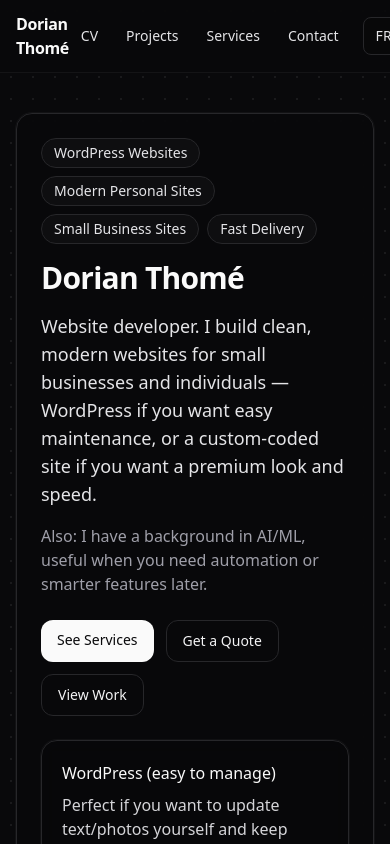
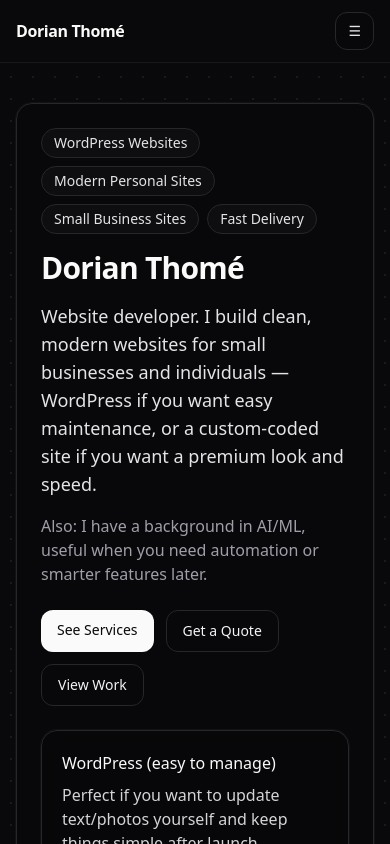
Before and after one commit to Dorian4Git/dorian-portfolio, a Next.js app: page / in a window 390 px wide. Shown: the top 844 px of the page. Built offline with nearby package versions, Linux system fonts and the light colour scheme.

Commit message:
sidebar header for mobile or small screen

```diff
--- a/components/SiteFooter.tsx
+++ b/components/SiteFooter.tsx
@@ -8,7 +8,7 @@
           <div className="space-y-2">
             <div className="text-base text-zinc-200">
               <span className="font-medium text-zinc-50">Dorian Thomé</span>{" "}
-              <span className="text-zinc-400">— Data analyst & Web Developer</span>
+              <span className="text-zinc-400">— Web & Data</span>
             </div>
             <div className="text-base text-zinc-400">
               Building clean, modern websites for small businesses and individuals.
--- a/components/SiteHeader.tsx
+++ b/components/SiteHeader.tsx
@@ -2,12 +2,22 @@
 
 import Link from "next/link";
 import { usePathname } from "next/navigation";
+import { useEffect, useMemo, useState } from "react";
 import type { ReactNode } from "react";
 
-function NavLink({ href, children }: { href: string; children: ReactNode }) {
+function NavLink({
+  href,
+  children,
+  onClick,
+}: {
+  href: string;
+  children: ReactNode;
+  onClick?: () => void;
+}) {
   return (
     <Link
       href={href}
+      onClick={onClick}
       className="rounded-lg px-3 py-2 text-sm text-zinc-200 hover:bg-zinc-900/60 hover:text-zinc-50 transition"
     >
       {children}
@@ -16,53 +26,83 @@
 }
 
 function computeLanguageSwitch(pathname: string | null) {
-  // pathname examples:
-  // "/" | "/services" | "/contact"
-  // "/fr" | "/fr/services" | "/fr/contact"
   const path = pathname ?? "/";
 
   const isFR = path === "/fr" || path.startsWith("/fr/");
   const currentLang = isFR ? "fr" : "en";
 
-  // Strip "/fr" prefix for EN target
   const stripped = isFR ? (path === "/fr" ? "/" : path.replace(/^\/fr/, "")) : path;
 
-  // Build opposite language path
   const targetLang = isFR ? "en" : "fr";
   const targetPath =
     targetLang === "fr"
       ? stripped === "/" ? "/fr" : `/fr${stripped}`
-      : stripped; // EN lives at root
+      : stripped;
 
-  return { currentLang, targetLang, targetPath };
+  return { currentLang, targetLang, targetPath, isFR };
 }
 
 export default function SiteHeader() {
   const pathname = usePathname();
-  const { currentLang, targetLang, targetPath } = computeLanguageSwitch(pathname);
+  const { targetLang, targetPath, isFR } = useMemo(
+    () => computeLanguageSwitch(pathname),
+    [pathname]
+  );
 
-  const isFR = currentLang === "fr";
+  const [open, setOpen] = useState(false);
+
+  // Close on route change (helps if user navigates)
+  useEffect(() => {
+    setOpen(false);
+  }, [pathname]);
+
+  // Close on Escape + lock body scroll when open
+  useEffect(() => {
+    if (!open) return;
+
+    const onKeyDown = (e: KeyboardEvent) => {
+      if (e.key === "Escape") setOpen(false);
+    };
+
+    document.addEventListener("keydown", onKeyDown);
+    const prevOverflow = document.body.style.overflow;
+    document.body.style.overflow = "hidden";
+
+    return () => {
+      document.removeEventListener("keydown", onKeyDown);
+      document.body.style.overflow = prevOverflow;
+    };
+  }, [open]);
+
+  const homeHref = isFR ? "/fr" : "/";
+
+  const nav = [
+    { label: "CV", href: isFR ? "/fr/cv" : "/cv" },
+    { label: "Projects", href: isFR ? "/fr/projects" : "/projects" },
+    { label: "Services", href: isFR ? "/fr/services" : "/services" },
+    { label: "Contact", href: isFR ? "/fr/contact" : "/contact" },
+  ];
 
   return (
-    <header className="sticky top-0 z-50 border-b border-zinc-900/80 bg-zinc-950/70 backdrop-blur">
+    <header className="sticky top-0 z-50 border-b border-zinc-900 bg-zinc-950">
       <div className="container-padded flex items-center justify-between py-3">
-        <Link href={isFR ? "/fr" : "/"} className="group flex items-baseline gap-3">
+        <Link href={homeHref} className="group flex items-baseline gap-3">
           <span className="text-base font-semibold tracking-tight text-zinc-50">
             Dorian Thomé
           </span>
           <span className="hidden sm:inline text-xs text-zinc-400 group-hover:text-zinc-300 transition">
-            Data analyst & Web developer
+            Website Developer & Data analyst
           </span>
         </Link>
 
-        <nav className="flex items-center gap-1">
-          {/* Nav links: point to FR or EN versions depending on current language */}
-          <NavLink href={isFR ? "/fr/cv" : "/cv"}>CV</NavLink>
-          <NavLink href={isFR ? "/fr/projects" : "/projects"}>Projects</NavLink>
-          <NavLink href={isFR ? "/fr/services" : "/services"}>Services</NavLink>
-          <NavLink href={isFR ? "/fr/contact" : "/contact"}>Contact</NavLink>
+        {/* Desktop nav */}
+        <nav className="hidden sm:flex items-center gap-1">
+          {nav.map((item) => (
+            <NavLink key={item.href} href={item.href}>
+              {item.label}
+            </NavLink>
+          ))}
 
-          {/* Language switch */}
           <Link
             href={targetPath}
             className="ml-2 rounded-lg border border-zinc-800 bg-zinc-950/40 px-3 py-2 text-sm text-zinc-200 hover:bg-zinc-900/60 hover:text-zinc-50 transition"
@@ -72,7 +112,70 @@
             {targetLang.toUpperCase()}
           </Link>
         </nav>
+
+        {/* Mobile menu button */}
+        <button
+          type="button"
+          className="sm:hidden inline-flex items-center justify-center rounded-xl border border-zinc-800 bg-zinc-950/40 px-3 py-2 text-sm text-zinc-200 hover:bg-zinc-900/60 transition"
+          aria-label="Open menu"
+          aria-expanded={open}
+          onClick={() => setOpen(true)}
+        >
+          ☰
+        </button>
       </div>
+
+      {/* Mobile drawer */}
+      {open && (
+        <div className="sm:hidden">
+          {/* Overlay */}
+          <div
+            className="fixed inset-0 z-50 bg-black/60"
+            onClick={() => setOpen(false)}
+            aria-hidden="true"
+          />
+
+          {/* Panel */}
+          <div className="fixed right-0 top-0 z-50 h-full w-[85%] max-w-sm border-l border-zinc-800 bg-zinc-950 p-5 shadow-2xl">
+            <div className="flex items-center justify-between">
+              <div className="text-sm font-semibold text-zinc-50">Menu</div>
+              <button
+                type="button"
+                className="rounded-lg border border-zinc-800 bg-zinc-950/40 px-3 py-2 text-sm text-zinc-200 hover:bg-zinc-900/60 transition"
+                aria-label="Close menu"
+                onClick={() => setOpen(false)}
+              >
+                ✕
+              </button>
+            </div>
+
+            <div className="mt-5 grid gap-2">
+              {nav.map((item) => (
+                <Link
+                  key={item.href}
+                  href={item.href}
+                  onClick={() => setOpen(false)}
+                  className="rounded-xl border border-zinc-800 bg-zinc-950/40 px-4 py-3 text-base text-zinc-100 hover:bg-zinc-900/60 transition"
+                >
+                  {item.label}
+                </Link>
+              ))}
+
+              <Link
+                href={targetPath}
+                onClick={() => setOpen(false)}
+                className="mt-3 rounded-xl bg-zinc-50 px-4 py-3 text-base font-medium text-zinc-950 hover:bg-zinc-200 transition"
+              >
+                Switch to {targetLang.toUpperCase()}
+              </Link>
+
+              <div className="mt-4 text-xs text-zinc-400">
+                Tip: press <span className="kbd">Esc</span> to close.
+              </div>
+            </div>
+          </div>
+        </div>
+      )}
     </header>
   );
 }
```
